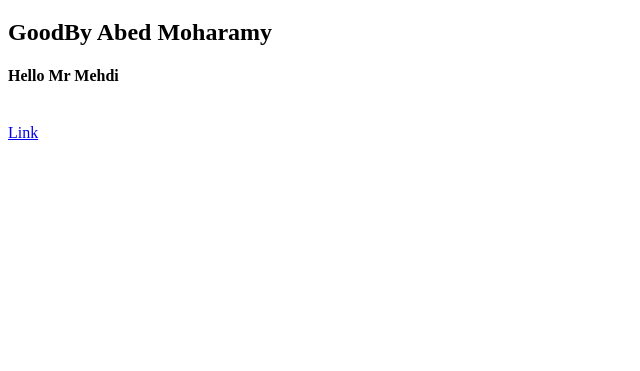
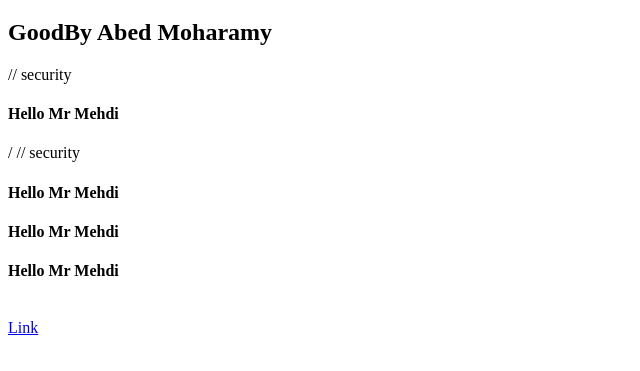
Before and after one commit to abedmoharamy/git-project, a plain HTML site: page index.html in a window 1280 px wide. Shown: the part 61-432 px from the top of the page, without its empty margins (0-640 px from the left). Drawn offline with Linux system fonts and the light colour scheme.

Commit message:
fix  security code

```diff
--- a/index.html
+++ b/index.html
@@ -6,7 +6,10 @@
 </head>
 <body>
 <h1>Hello Mr Abed Moharamy</h1>
-<h2>GoodBy Abed Moharamy</h2>
+<h2>GoodBy Abed Moharamy</h2>   // security
+<h4>Hello Mr Mehdi</h4>    / // security
+<h4>Hello Mr Mehdi</h4>
+<h4>Hello Mr Mehdi</h4>
 <h4>Hello Mr Mehdi</h4>
 
 <br>
```
